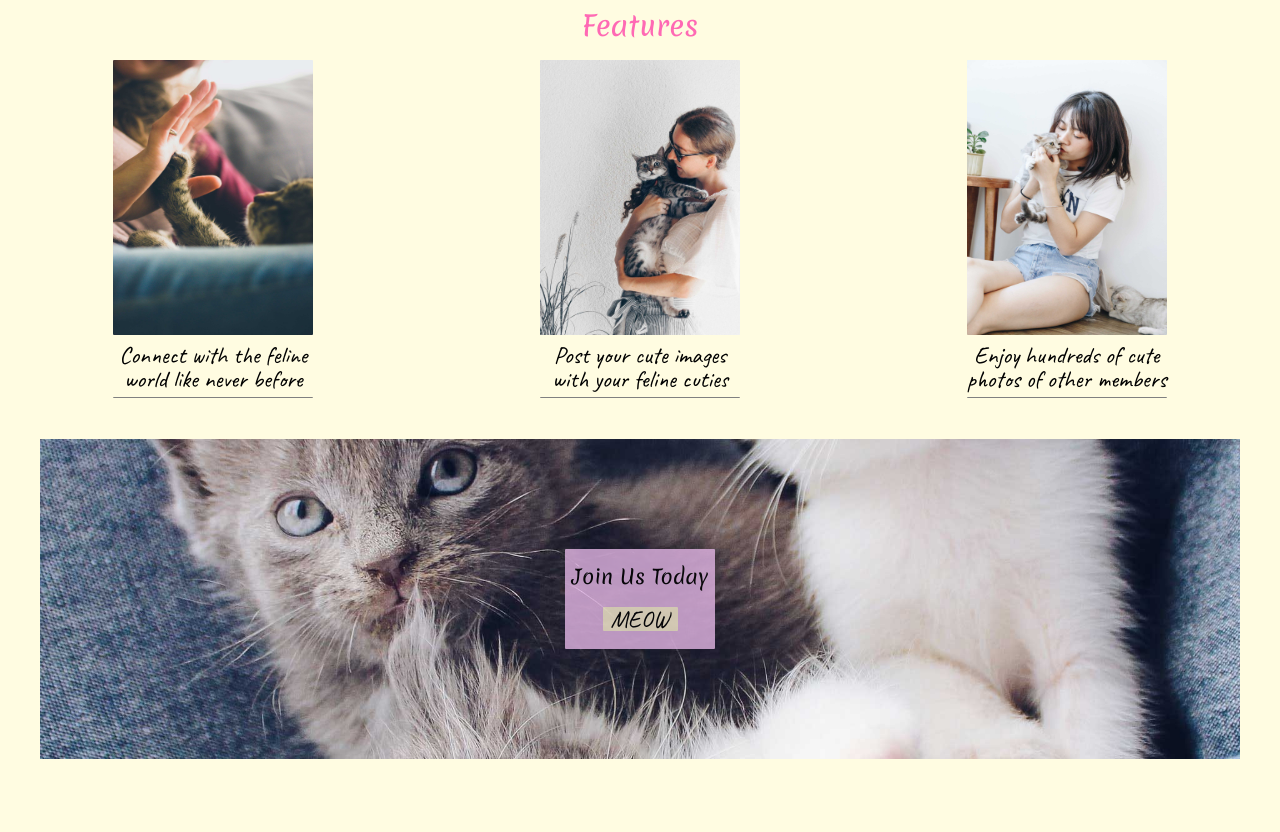
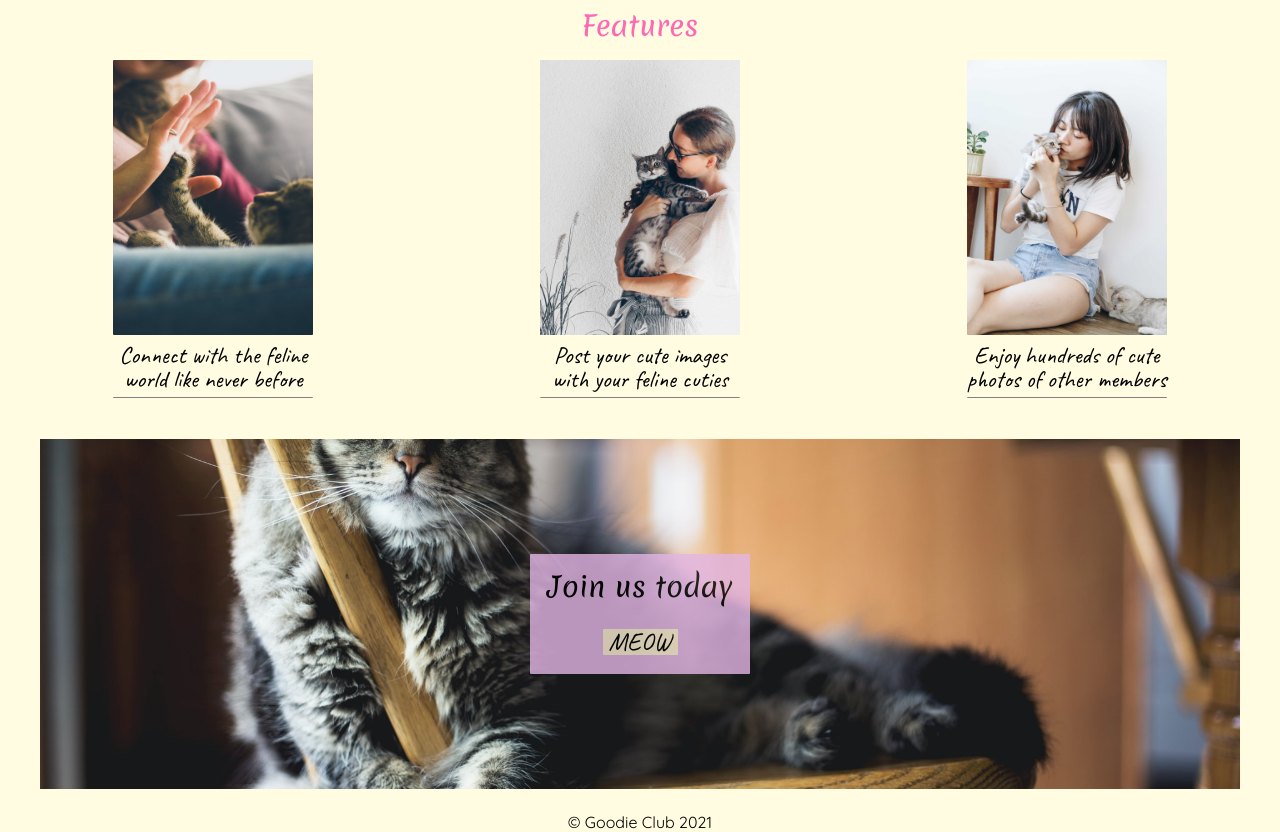
Before and after one commit to n-ii-ma/Goodie-Club, a plain HTML site: page index.html in a window 1280 px wide. Shown: the part 421-1253 px from the top of the page. Before the commit the page ends 1180 px from the top, so only its background shows below. Drawn offline with Linux system fonts and the light colour scheme.

Commit message:
Bottom Banner for Landscape Mobile Screens

```diff
--- a/index.html
+++ b/index.html
@@ -49,11 +49,11 @@
             </section>
             <section class="bottom-banner" id="join">
                 <article>
-                    <h2>Join Us Today</h2>
+                    <h2>Join us today</h2>
                     <h3><a href="#">MEOW</a></h3>
                 </article>
             </section>
         </main>
-        <!-- <footer>&copy; Goodie Club 2021</footer> -->
+        <footer>&copy; Goodie Club 2021</footer>
     </body>
 </html>
--- a/styles/main.css
+++ b/styles/main.css
@@ -57,7 +57,7 @@ nav ul li a {
 @media only screen and (min-width: 320px) and (orientation: landscape) {
     body {
         grid-template-columns: 1fr;
-        grid-template-rows: 60px 1000px;
+        grid-template-rows: 60px 1175px;
         grid-template-areas:
         "header"
         "main";
@@ -126,7 +126,7 @@ main {
 @media only screen and (min-width: 320px) and (orientation: landscape) {
     body {
         grid-template-columns: 1fr;
-        grid-template-rows: 60px 1000px;
+        grid-template-rows: 60px 1175px;
         grid-template-areas:
         "header"
         "main";
@@ -134,7 +134,7 @@ main {
 
     main {
         grid-template-columns: 1fr;
-        grid-template-rows: 350px 450px 320px;
+        grid-template-rows: 350px 450px 350px;
         grid-template-areas:
         "top-banner"
         "middle-banner"
@@ -253,7 +253,7 @@ main {
 @media only screen and (min-width: 320px) and (orientation: landscape) {
     body {
         grid-template-columns: 1fr;
-        grid-template-rows: 60px 1000px;
+        grid-template-rows: 60px 1175px;
         grid-template-areas:
         "header"
         "main";
@@ -261,7 +261,7 @@ main {
 
     main {
         grid-template-columns: 1fr;
-        grid-template-rows: 350px 450px 320px;
+        grid-template-rows: 350px 450px 350px;
         grid-template-areas:
         "top-banner"
         "middle-banner"
@@ -345,7 +345,7 @@ main {
 
 .bottom-banner article {
     background-color: #e3b6e5;
-    width: 150px;
+    width: 175px;
     height: 100px;
     opacity: 0.8;
     display: flex;
@@ -356,13 +356,13 @@ main {
 
 .bottom-banner h2 {
     font-family: 'Merienda', cursive;
-    font-size: 1.25rem;
+    font-size: 1.4rem;
     margin-bottom: 1em;
 }
 
 .bottom-banner h3 {
     font-family: 'Caveat', cursive;
-    font-size: 1.5rem;
+    font-size: 1.4rem;
     background-color: #fdf1d3;
     width: 75px;
 }
@@ -374,7 +374,39 @@ main {
 
 /* Bottom Banner for Landscape Mobile Screens */
 @media only screen and (min-width: 320px) and (orientation: landscape) {
+    body {
+        grid-template-columns: 1fr;
+        grid-template-rows: 60px 1175px;
+        grid-template-areas:
+        "header"
+        "main";
+    }
 
+    main {
+        grid-template-columns: 1fr;
+        grid-template-rows: 350px 450px 350px;
+        grid-template-areas:
+        "top-banner"
+        "middle-banner"
+        "bottom-banner";
+    }
+
+    .bottom-banner {
+        background-image: url('../images/kari-shea-eMzblc6JmXM-unsplash.jpg');
+    }
+
+    .bottom-banner article {
+        width: 220px;
+        height: 120px;
+    }
+
+    .bottom-banner h2 {
+        font-size: 1.75rem;
+    }
+
+    .bottom-banner h3 {
+        font-size: 1.6rem;
+    }
 }
 
 /* Bottom Banner for Tablet Screens */
```
